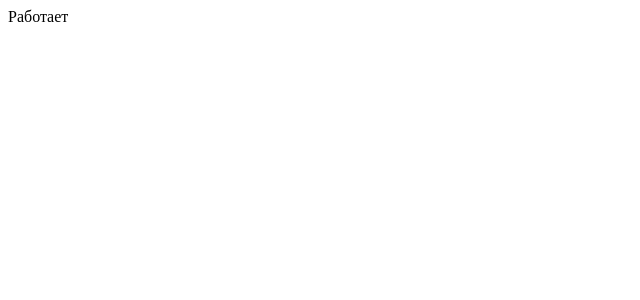
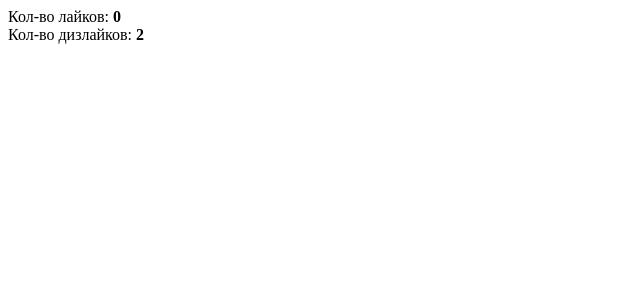
Before and after one commit to Ma6upa/vue-practice, a Vue app: page / in a window 1280 px wide. Shown: the top 300 px of the page, without its empty margins (0-640 px from the left). Built offline with nearby package versions, Linux system fonts and the light colour scheme.

Commit message:
add data to root component

```diff
--- a/src/App.vue
+++ b/src/App.vue
@@ -1,11 +1,19 @@
 <template>
   <div>
-    Работает
+    <div>Кол-во лайков: <strong>{{ likes }}</strong></div>
+    <div>Кол-во дизлайков: <strong>{{ dislikes }}</strong></div>
   </div>
 </template>
 
 <script>
-
+export default {
+  data() {
+    return {
+      likes: 0,
+      dislikes: 2,
+    }
+  }
+}
 </script>
 
 <style>
```
